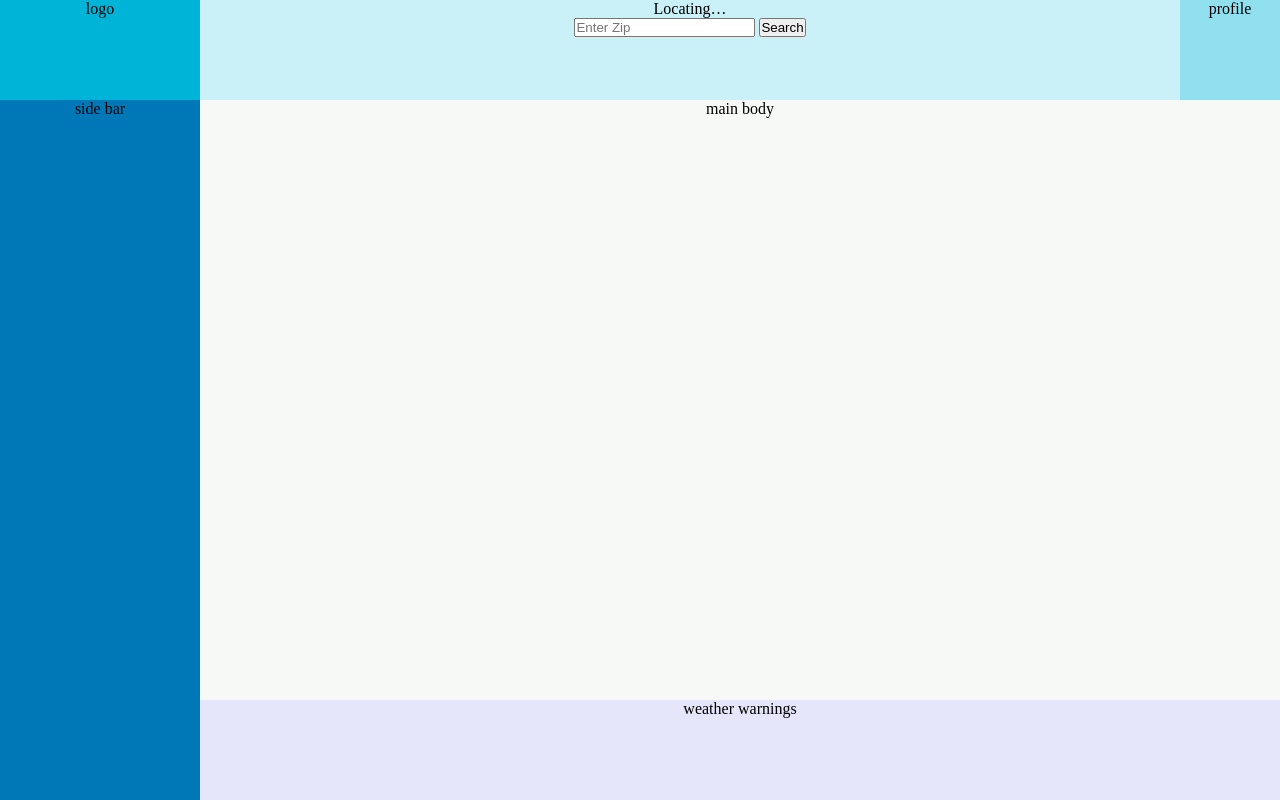
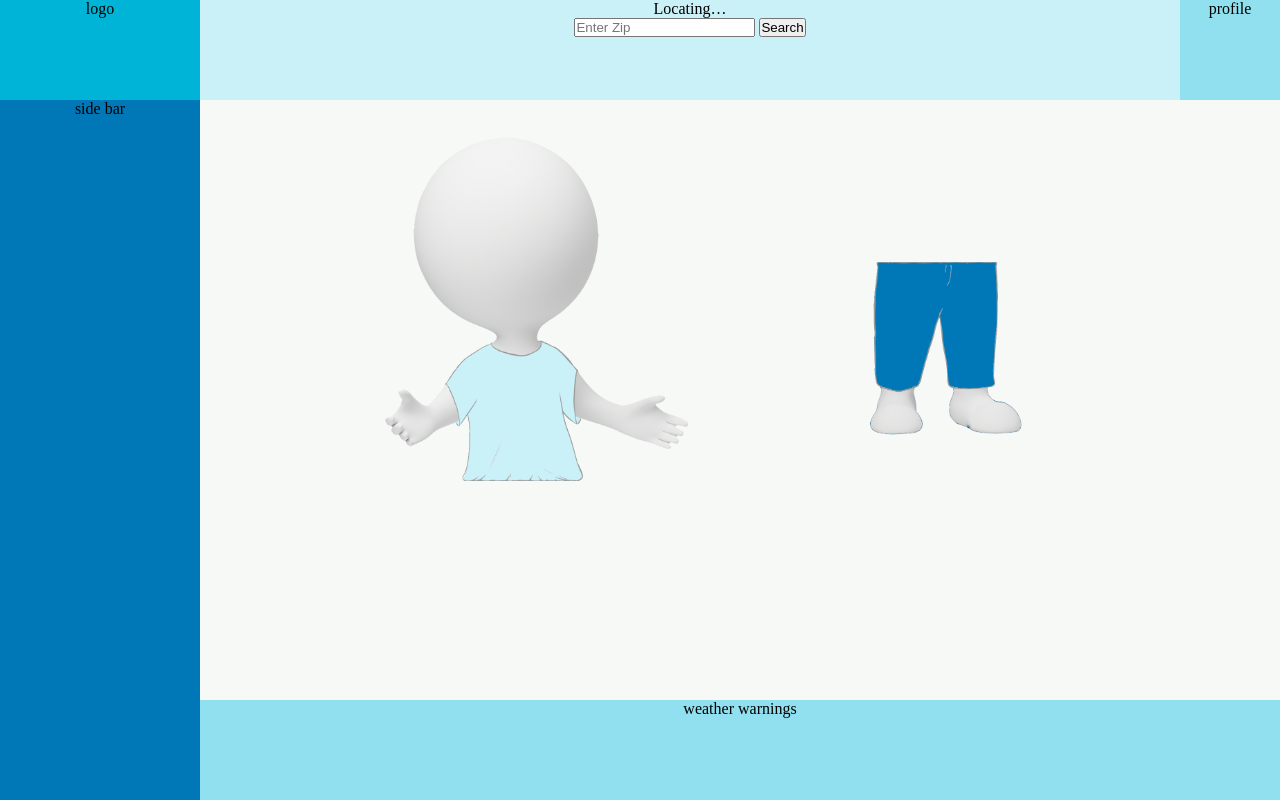
Before and after one commit to Curtynap/Wearther, a website: page views/Homepage.html in a window 1280 px wide. Drawn offline with Linux system fonts and the light colour scheme.

Commit message:
making clipart for model

```diff
--- a/public/css/style.css
+++ b/public/css/style.css
@@ -15,12 +15,15 @@
     padding:0;
     margin: 0;
 }
+
 html{
     height: 100%;
 }
 
 body{
-    min-height: 100%;
+    height: 100%;
+    height: 100%;
+
     text-align: center;
     display: grid;
     grid-template-columns: 200px auto 100px;
@@ -69,9 +72,34 @@ body{
 #main-body{
     background: var(--main-color-one);
     grid-area: body;
+    max-height: 100%;
+    overflow: hidden;
 }
 
 #weather-warnings{
     background: lavender;
     grid-area: foot;
+    background-color: var(--accent-color-two);
 }
+
+#model{
+    font-size: 0px;
+    height: 100%;
+    width: 100%;
+}
+
+#model > img{
+    object-fit: contain;
+    max-width: 100%;
+}
+
+#pant{
+    max-height: 36.5%;
+    background-color: var(--accent-color-three);
+}
+
+
+#shirt{
+    background-color: var(--accent-color-one);
+    max-height: 63.5%;
+}
--- a/views/Homepage.html
+++ b/views/Homepage.html
@@ -7,7 +7,7 @@
         <title>Weather</title>
 
         <link href = "../public/css/style.css" rel = "stylesheet">
-        <script src = "/js/weatherFetch.js"></script>
+        <script src = "../public/js/weatherFetch.js"></script>
     </head>
 
     <body>
@@ -32,7 +32,10 @@
         </div>
 
         <div id = "main-body">
-            <p> main body </p>
+            <div id = "model">
+                <img src = "../public/img/shirtModel.png" id = "shirt">
+                <img src = "../public/img/pantModel.png" id = "pant">
+            </div>
         </div>
 
         <div id = "weather-warnings">
```
Also changed, not shown: public/img/bottomModel.png (added), public/img/modelArt.png (added), public/img/pantModel.png (added), public/img/shirtModel.png (added), public/img/stencil.png (added), public/img/topModel.png (added), public/img/tshirt.png (added).
